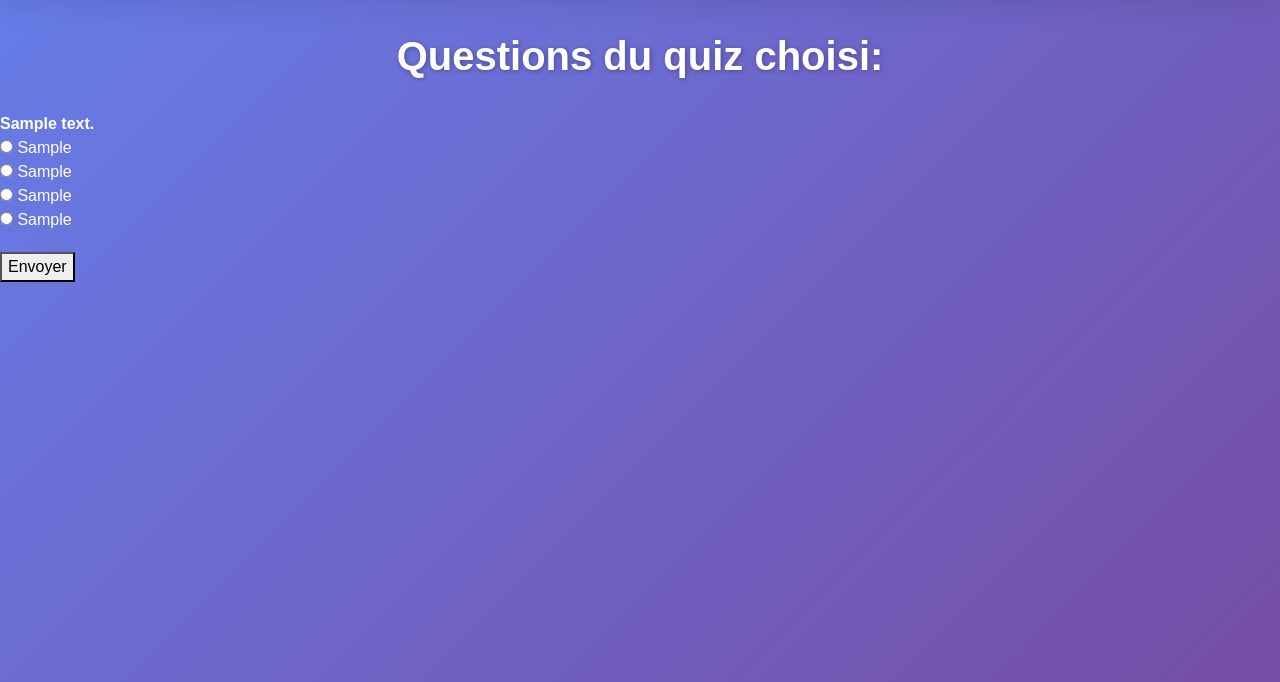
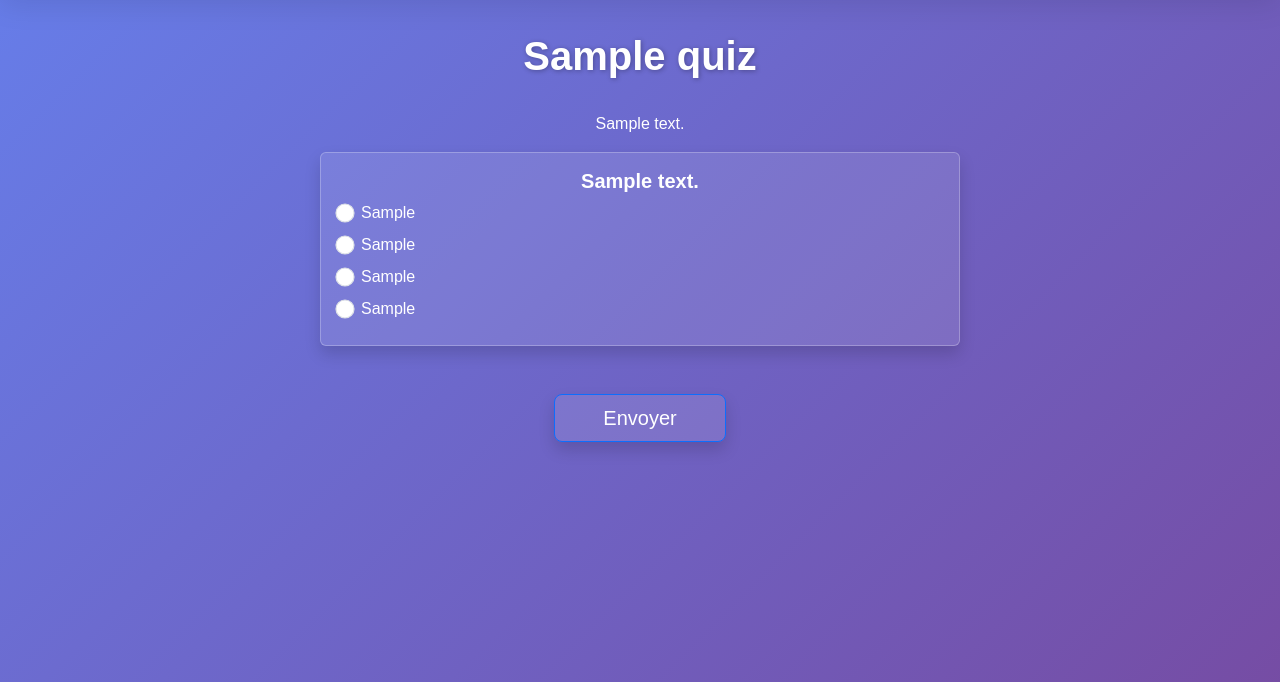
Before and after one commit to Hanae123458/djangoQuizProject, a Django app: page /quiz/start/1 in a window 1280 px wide. Shown: the part 56-738 px from the top of the page. Run offline with Django 5.2, Linux system fonts and the light colour scheme; a user stored in the database is signed in; tables that the repository leaves empty hold one stand-in row (values such as "Sample post"); grey boxes marked "Sample" are stand-in pictures.

Commit message:
Enhance quiz commence template: improve question display with card layout, add styling for radio buttons, and update submit button design.

```diff
--- a/quizApp/templates/quizChoice.html
+++ b/quizApp/templates/quizChoice.html
@@ -147,7 +147,7 @@
     <select id="categoryFilter" class="form-select form-select-sm rounded-pill shadow-sm text-center w-50 mx-auto" >
       <option value="all">Toutes les catégories</option>
       {% for categorie in categories %}
-        <option value="{{ categorie.type_quiz|slugify }}">{{ categorie.type_quiz }}</option>
+        <option  value="{{ categorie.type_quiz|slugify }}">{{ categorie.type_quiz }}</option>
       {% endfor %}
     </select>
     </div>
--- a/quizApp/templates/quizCommence.html
+++ b/quizApp/templates/quizCommence.html
@@ -154,20 +154,46 @@
                 </div>
             </div>
         </div>
-    </nav><h1>Questions du quiz choisi:</h1>
+    </nav>
+    <h1>{{quiz.title}}</h1>
+    <p class="text-center text-white">{{quiz.description}}</p>
 <form action="{% url 'resultatQuiz' %}" method="post">
     {% csrf_token %}
+
     {% for question in questions %}
-    <div style="margin-bottom: 20px;">
-        <strong>{{ question.question_text }}</strong><br>
-        <input type="hidden" name="idQuiz" value="{{quiz.id}}">
-        <input type="radio" name="{{question.id}}" value="1" required> {{ question.reponse_1 }}<br>
-        <input type="radio" name="{{question.id}}" value="2" required> {{ question.reponse_2 }}<br>
-        <input type="radio" name="{{question.id}}" value="3" required> {{ question.reponse_3 }}<br>
-        <input type="radio" name="{{question.id}}" value="4" required> {{ question.reponse_4 }}<br>
+    <div class="d-flex justify-content-center">
+  <div class="card mb-4 w-50 shadow bg-white bg-opacity-10 border border-white border-opacity-25 text-white">
+    <div class="card-body">
+      <h5 class="card-title text-center fw-bold fs-5">{{question.question_text}}</h5>
+      <input type="hidden" name="idQuiz" value="1">
+
+      <div class="form-check mb-2">
+        <input class="form-check-input " style="transform: scale(1.2);" type="radio" name="{{question.id}}" value="1" id="{{question.id}}option1" required>
+        <label class="form-check-label" for="{{question.id}}option1">{{ question.reponse_1 }}</label>
+      </div>
+
+      <div class="form-check mb-2">
+        <input class="form-check-input" style="transform: scale(1.2);" type="radio" name="{{question.id}}" value="2" id="{{question.id}}option2" required>
+        <label class="form-check-label" for="{{question.id}}option2">{{ question.reponse_2 }}</label>
+      </div>
+
+      <div class="form-check mb-2">
+        <input class="form-check-input" style="transform: scale(1.2);" type="radio" name="{{question.id}}" value="3" id="{{question.id}}option3" required>
+        <label class="form-check-label" for="{{question.id}}option3">{{ question.reponse_3 }}</label>
+      </div>
+
+      <div class="form-check mb-2">
+        <input class="form-check-input" style="transform: scale(1.2);" type="radio" name="{{question.id}}" value="4" id="{{question.id}}option4" required>
+        <label class="form-check-label" for="{{question.id}}option4">{{ question.reponse_4 }}</label>
+      </div>
     </div>
-    {% endfor %}
-    <button type="submit">Envoyer</button>
+  </div>
+<br>
+</div>
+  {% endfor %}
+  <div class="text-center mt-4">
+    <button type="submit" class="btn shadow bg-white bg-opacity-10 btn-primary btn-lg px-5">Envoyer</button>
+  </div>
 </form>
 
 
```
